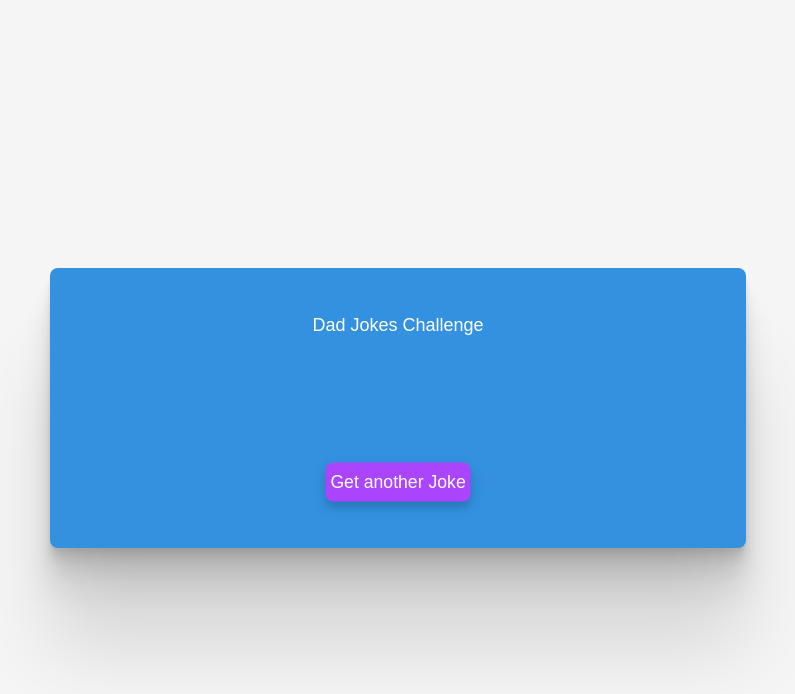
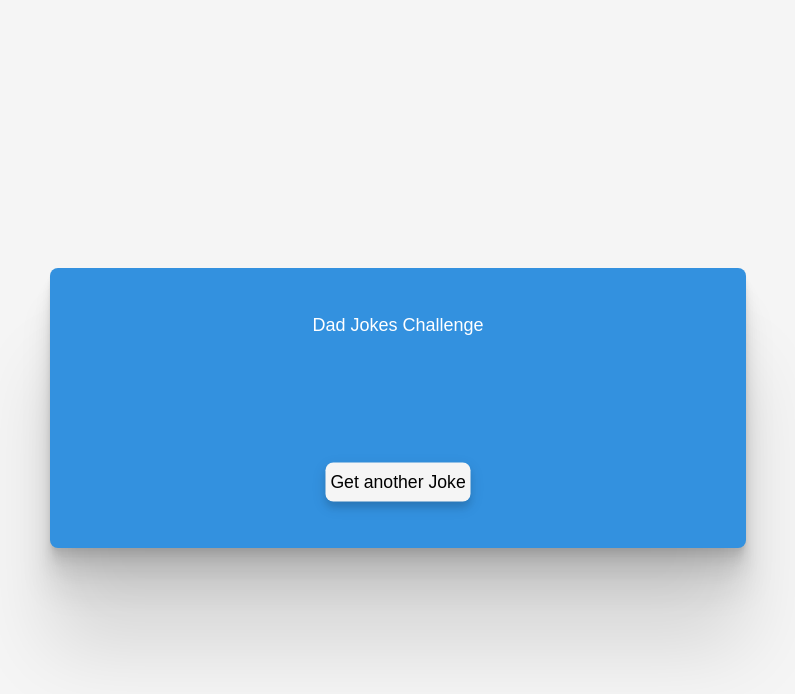
Before and after one commit to ganeshchandra1/10.Dad-Jokes-Generator, a plain HTML site: page index.html in a window 1280 px wide. In both pictures the pointer is over the button "Get another Joke". Shown: the whole page, without its empty margins (242-1037 px from the left). Drawn offline with Linux system fonts and the light colour scheme; no server answers; a web font is replaced by a local one.

Commit message:
css changes

```diff
--- a/style.css
+++ b/style.css
@@ -47,9 +47,10 @@ body {
 }
 #btn:hover {
   outline: none;
-  background-color: rgb(170, 69, 253);
+  /* background-color: rgb(170, 69, 253); */
+  background-color: whitesmoke;
   border-radius: 8px;
-  color: white;
+  color: black;
   transform: scale(0.98);
 }
 @media only screen and (max-width: 600px) {
```
